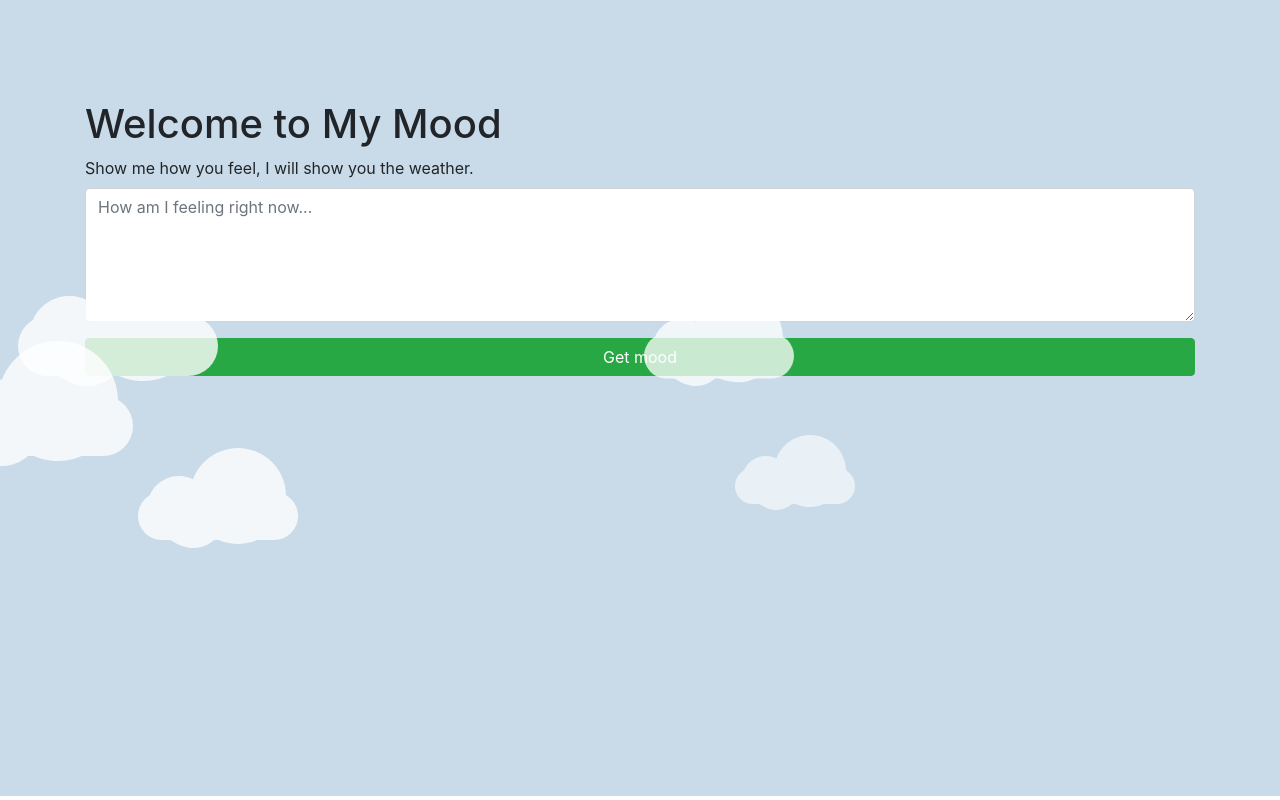
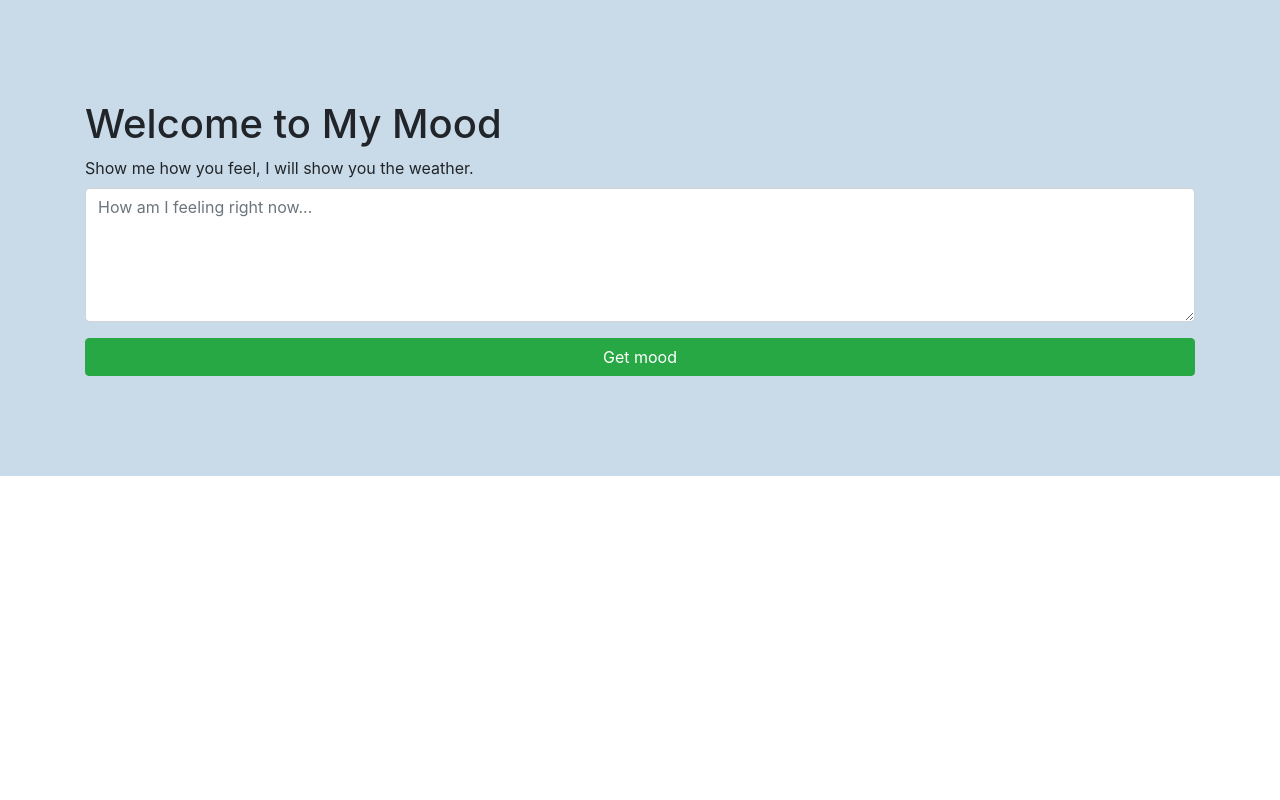
Before and after one commit to ruyaflute/my-mood, a React (Create React App) app: page / in a window 1280 px wide. Built offline with nearby package versions, Linux system fonts and the light colour scheme.

Commit message:
kinda like a closure

```diff
--- a/src/App.js
+++ b/src/App.js
@@ -108,9 +108,10 @@ class App extends React.Component {
               </Row>
             )}
 
-            {mood.includes("POSITIVE") ?
+            {mood === "" ? null : (
+            mood.includes("POSITIVE") ?
             (<div className="sun"></div>):
-            (<div className="App">{this.getClouds()}</div>)}
+            (<div className="App">{this.getClouds()}</div>))}
 
           </div>
         </Container>
```
